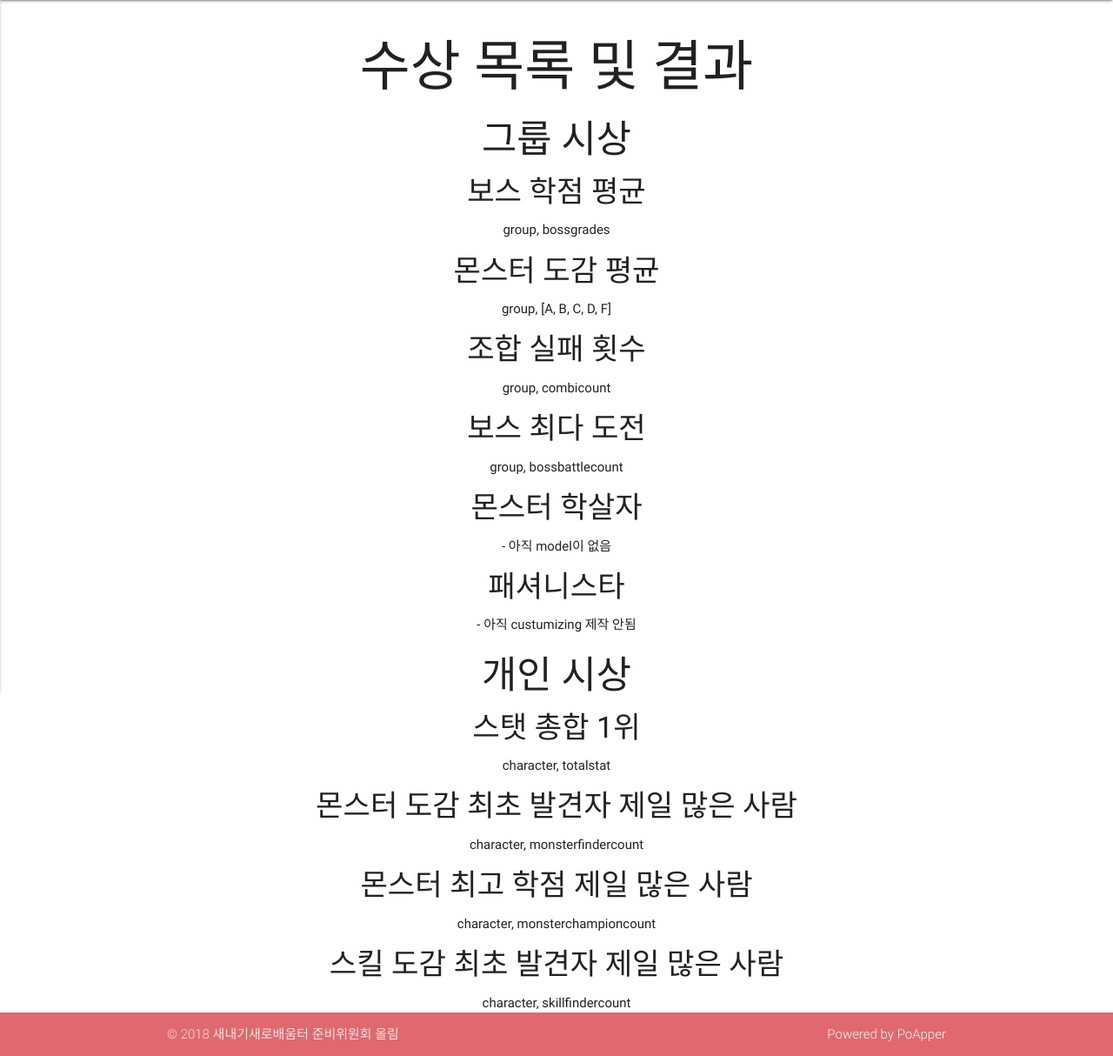
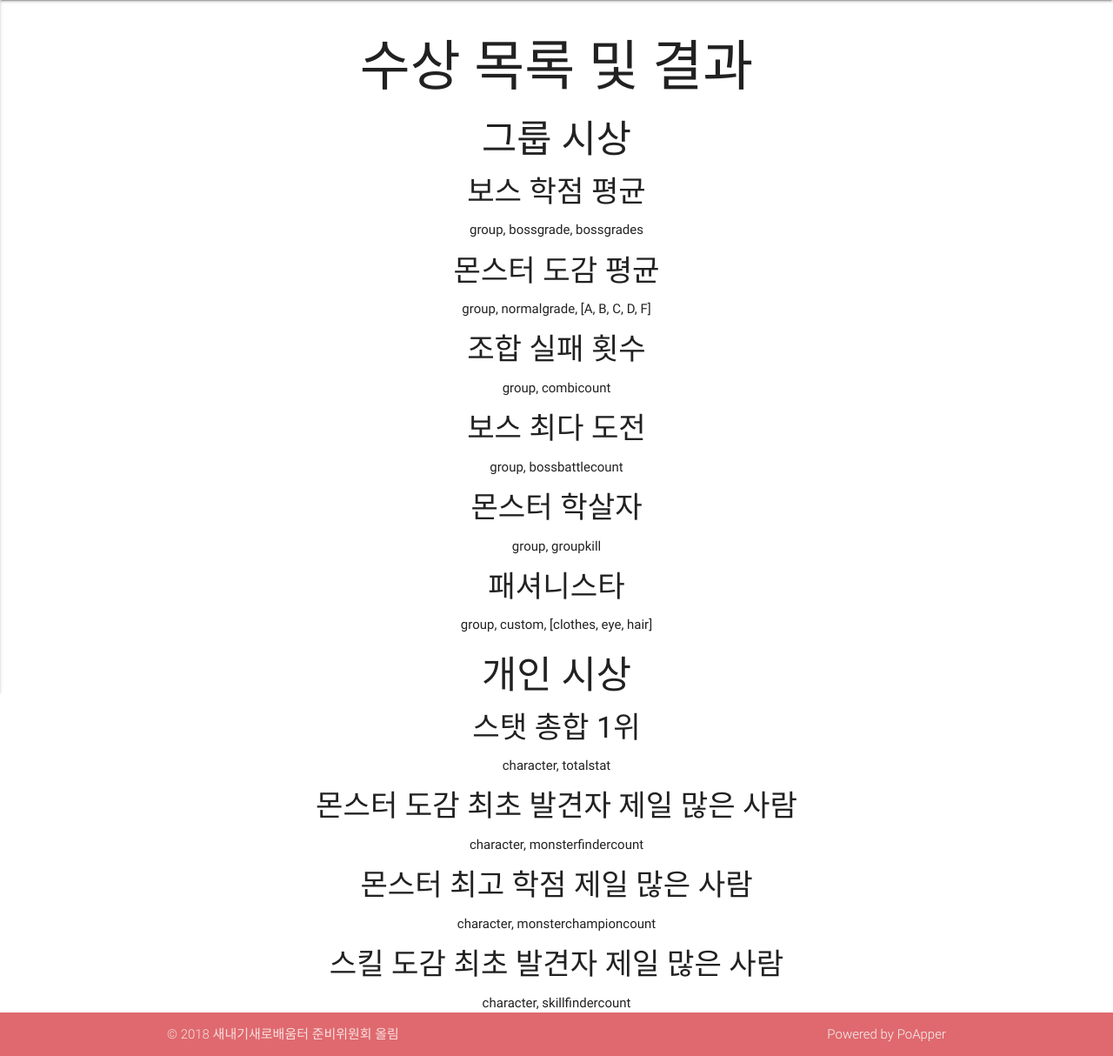
Before and after one commit to lbs1163/olim, a Django app: page /reward/ in a window 1280 px wide. Shown: the part 64-1278 px from the top of the page at 87% size. Run offline with Django 3.2, Linux system fonts and the light colour scheme; the visitor is signed in with stand-in values (Sample User, id 1); data that the repository does not hold is empty; parts of the project's set-up code (start-up, migrations or seed data) failed here and were passed over; some libraries are stand-ins or nearby versions.

Commit message:
fix reward page

```diff
--- a/rpg/templates/rpg/reward.html
+++ b/rpg/templates/rpg/reward.html
@@ -5,15 +5,15 @@
 	<h1>수상 목록 및 결과</h1>
 	<h3>그룹 시상</h3>
 		<h4>보스 학점 평균</h4>
-		group, bossgrades
+		group, bossgrade, bossgrades
 		{% for groupbossgrade in groupbossgrades %}
-		<p>{{groupbossgrade.0}}, [{{groupbossgrade.1.0.0}}: {{groupbossgrade.1.0.1}}], [{{groupbossgrade.1.1.0}}: {{groupbossgrade.1.1.1}}], [{{groupbossgrade.1.2.0}}: {{groupbossgrade.1.2.1}}], [{{groupbossgrade.1.3.0}}: {{groupbossgrade.1.3.1}}]</p>
+		<p>{{groupbossgrade.0}}, {{groupbossgrade.1}}, [{{groupbossgrade.2.0}}, {{groupbossgrade.2.1}}, {{groupbossgrade.2.2}}, {{groupbossgrade.2.3}}}]</p>
 		{% endfor %}
 
 		<h4>몬스터 도감 평균</h4>
-		group, [A, B, C, D, F]
+		group, normalgrade, [A, B, C, D, F]
 		{% for groupmonstergrade in groupmonstergrades %}
-		<p>{{groupmonstergrade.0}}, {{groupmonstergrade.1}}, {{groupmonstergrade.2}}, {{groupmonstergrade.3}}, {{groupmonstergrade.4}}, {{groupmonstergrade.5}}</p>
+		<p>{{groupmonstergrade.0}}, {{groupmonstergrade.1}}, [{{groupmonstergrade.2}}, {{groupmonstergrade.3}}, {{groupmonstergrade.4}}, {{groupmonstergrade.5}}, {{groupmonstergrade.6}}]</p>
 		{% endfor %}
 
 		<h4>조합 실패 횟수</h4>
@@ -28,10 +28,17 @@
 		<p>{{groupbossbattle.0}}, {{groupbossbattle.1}}</p>
 		{% endfor %}
 
-		<h4>몬스터 학살자</h4> - 아직 model이 없음
+		<h4>몬스터 학살자</h4>
+		group, groupkill
+		{% for groupkill in groupkills %}
+		<p>{{groupkill.0}}, {{groupkill.1}}</p>
+		{% endfor %}
 
-
-		<h4>패셔니스타</h4> - 아직 custumizing 제작 안됨
+		<h4>패셔니스타</h4>
+		group, custom, [clothes, eye, hair]
+		{% for groupcustom in groupcustoms %}
+		<p>{{groupcustom.0}}, {{groupcustom.1}}, [{{groupcustom.2}}, {{groupcustom.3}}, {{groupcustum.4}}]</p>
+		{% endfor %}
 
 	<h3>개인 시상</h3>
 		<h4>스탯 총합 1위</h4>
--- a/rpg/views.py
+++ b/rpg/views.py
@@ -1118,11 +1118,27 @@
 	groupmonstergrades = []
 	groupfailedCombicounts = []
 	groupbossbattles = []
+	groupcustoms = []
 
 	for group in grouplist:
 		bossmonsterbooks = Bossmonsterbook.objects.filter(group = group)
-		bossgrades = [[bossmonsterbook.bossmonster.name, bossmonsterbook.grade.name] for bossmonsterbook in bossmonsterbooks]
-		groupbossgrades += [[group.group_name, bossgrades]]
+		bossgrades = [bossmonsterbook.grade.name for bossmonsterbook in bossmonsterbooks]
+		bossgrade = 0
+		for grade in bossgrades:
+			if grade == 'A':
+				bossgrade += 4
+			elif grade == 'B':
+				bossgrade += 3
+			elif grade == 'C':
+				bossgrade += 2
+			elif grade == 'D':
+				bossgrade += 1
+		if len(bossgrades) != 0:
+			bossgrade /= float(len(bossgrades))
+		else:
+			bossgrade = 0
+
+		groupbossgrades += [[group.group_name, bossgrade,  bossgrades]]
 		monsterbooks = Monsterbook.objects.filter(group = group)
 		monstergrades = [monsterbook.grade.name for monsterbook in monsterbooks]
 		Acount = monstergrades.count('A')
@@ -1130,11 +1146,23 @@
 		Ccount = monstergrades.count('C')
 		Dcount = monstergrades.count('D')
 		Fcount = monstergrades.count('F')
-		groupmonstergrades += [[group.group_name, Acount, Bcount, Ccount, Dcount, Fcount]]
+		normalgrade = (4 * Acount + 3 * Bcount + 2 * Ccount + 1 * Dcount)/float(Acount + Bcount + Ccount + Dcount + Fcount)
+		groupmonstergrades += [[group.group_name, normalgrade, Acount, Bcount, Ccount, Dcount, Fcount]]
 		failedCombinations = FailedCombination.objects.filter(group = group)
 		groupfailedCombicounts += [[group.group_name, len(failedCombinations)]]
 		bossbattlemanagers = Bossbattlemanager.objects.filter(Q(group = group)&(Q(state = 'win') | Q(state = 'lose')))
 		groupbossbattles += [[group.group_name, len(bossbattlemanagers)]]
+		clothescount = len(Clotheshave.objects.filter(Q(group = group)&Q(clothes__is_event=0)))
+		eyecount = len(Eyehave.objects.filter(Q(group=group)&Q(eye__is_event=0)))
+		haircount = len(Hairhave.objects.filter(Q(group=group)&Q(hair__is_event=0)))
+		groupcustoms += [[group.group_name, clothescount+eyecount+haircount, clothescount, eyecount, haircount]]
+
+	groupbossgrades.sort(key=lambda x: -x[1])
+	groupmonstergrades.sort(key=lambda x: -x[1])
+	groupbossbattles.sort(key=lambda x: -x[1])
+	groupfailedCombicounts.sort(key=lambda x: -x[1])
+	groupbossbattles.sort(key=lambda x: -x[1])
+	groupcustoms.sort(key=lambda x: -x[1])
 
 	characterstats = {}
 	monsterfinders = []
@@ -1154,4 +1182,14 @@
 
 	characterstats = sorted(characterstats.items(), key=lambda t : t[1], reverse=True)
 
-	return render(request, 'rpg/reward.html', { 'groupbossgrades': groupbossgrades, 'groupmonstergrades': groupmonstergrades, 'groupfailedCombicounts': groupfailedCombicounts, 'groupbossbattles': groupbossbattles, 'characterstats': characterstats, 'monsterfinders': monsterfinders, 'monsterchampions': monsterchampions, 'skillfinders': skillfinders})
+	monsterfinders = monsterfinders[0:10]
+	monsterchampions = monsterchampions[0:10]
+	skillfinders = skillfinders[0:10]
+	characterstats = characterstats[0:10]
+
+	groupkills = [[group.group_name, group.kill] for group in grouplist]
+	groupkills.sort(key=lambda x: -x[1])
+
+
+
+	return render(request, 'rpg/reward.html', { 'groupbossgrades': groupbossgrades, 'groupmonstergrades': groupmonstergrades, 'groupfailedCombicounts': groupfailedCombicounts, 'groupbossbattles': groupbossbattles, 'characterstats': characterstats, 'monsterfinders': monsterfinders, 'monsterchampions': monsterchampions, 'skillfinders': skillfinders, 'groupkills': groupkills, 'groupcustoms': groupcustoms, })
```
